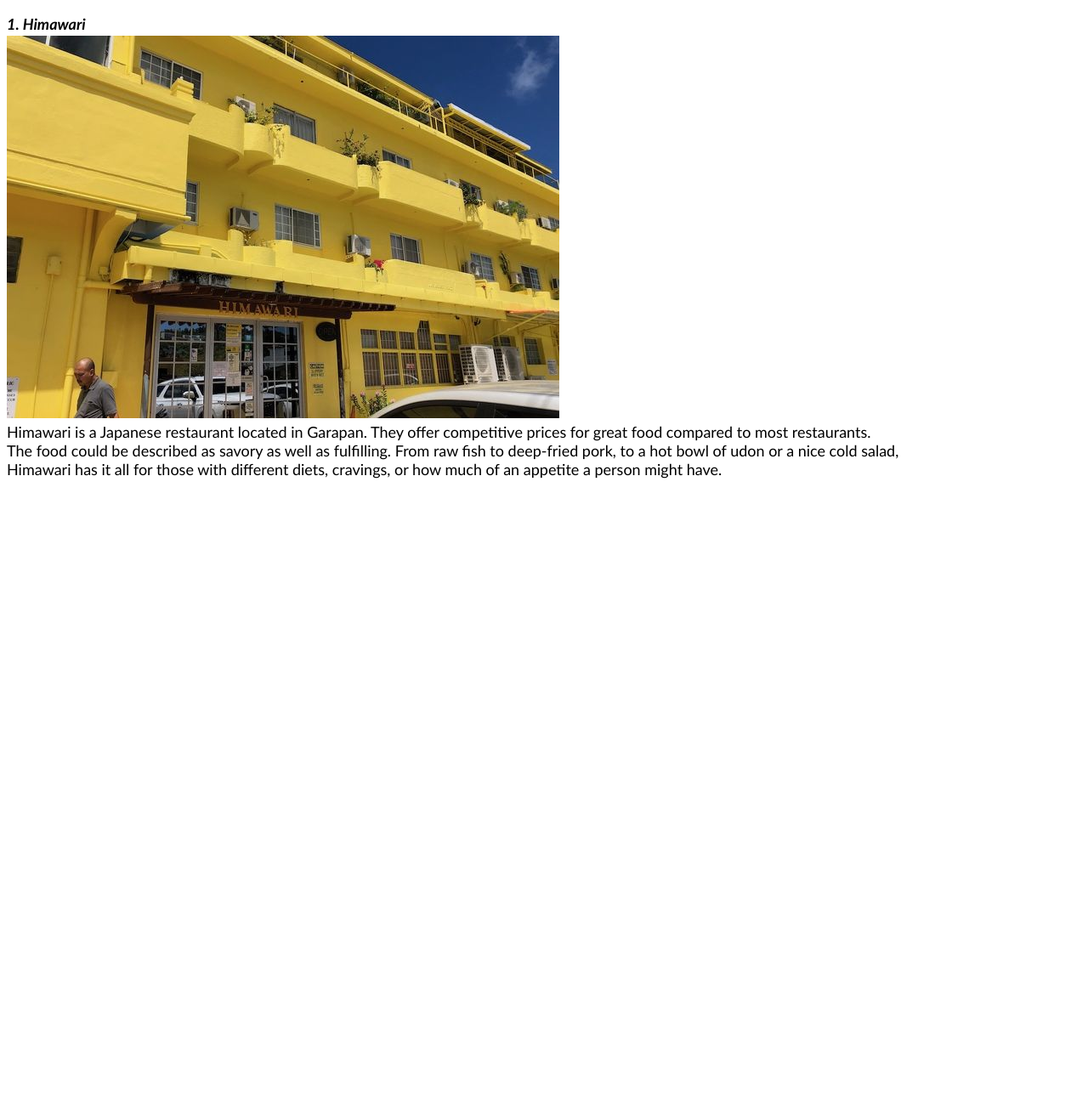
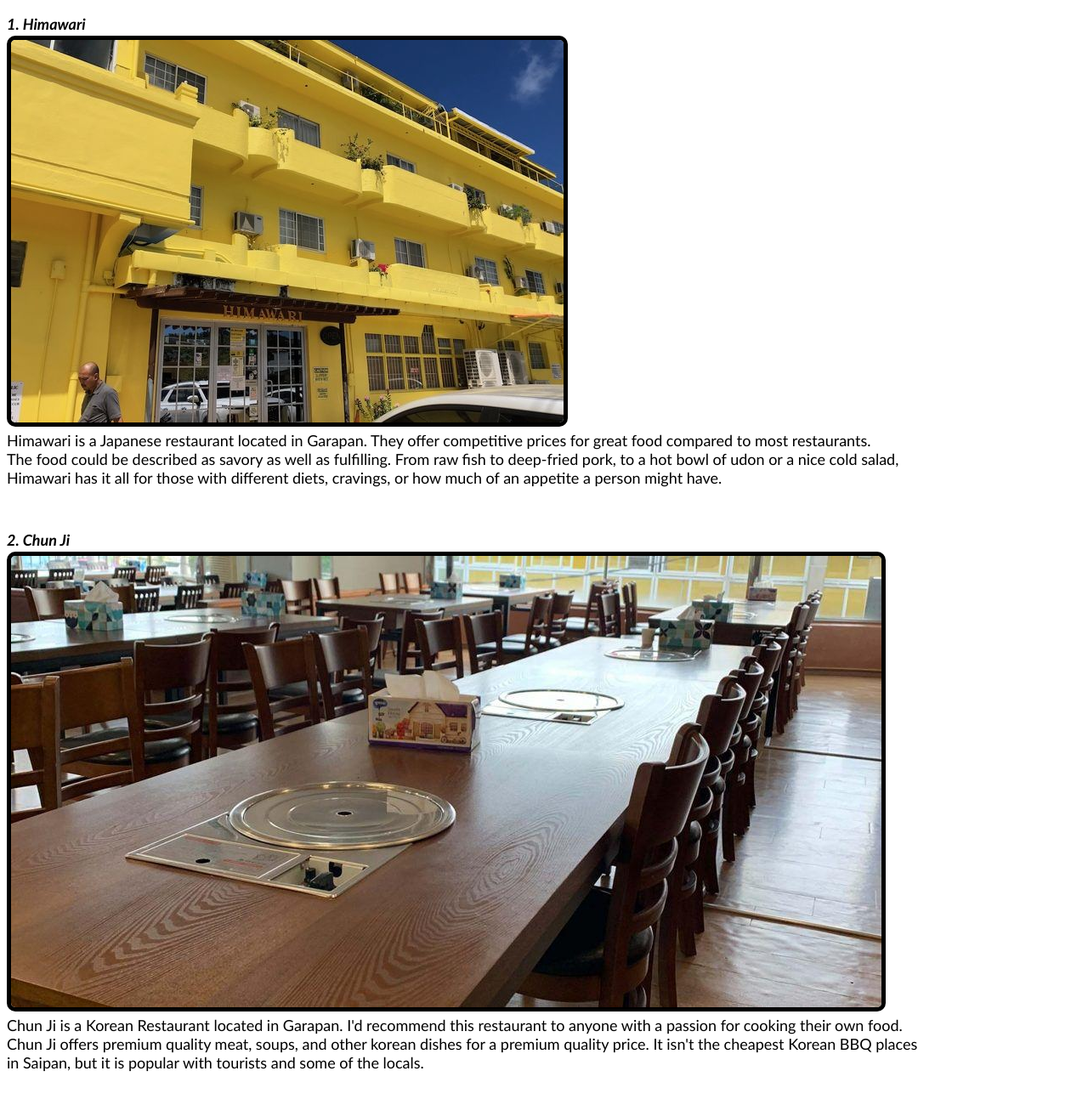
Before and after one commit to cmafn1217/WK3_Assignment_1, a plain HTML site: page index.html in a window 1280 px wide. Shown: the part 324-1624 px from the top of the page at 85% size. Before the commit the page ends 931 px from the top, so only its background shows below. Drawn offline with Linux system fonts and the light colour scheme.

Commit message:
Updates to website

```diff
--- a/index.html
+++ b/index.html
@@ -38,7 +38,7 @@
         <br>
 
         <h2><em>1. Himawari</em></h2>
-        <img src="myimages/650x450_17223020.jpg" alt="Image of the exterior of Himawari Restaurant">
+        <img src="myimages/650x450_17223020.jpg" alt="Image of the exterior of Himawari Restaurant" class="bordered-image">
         <p>
             Himawari is a Japanese restaurant located in Garapan. They offer competitive prices for great food
             compared to most restaurants.<br>The food could be described as savory as well as fulfilling.
@@ -46,6 +46,15 @@
             it all for those with different diets, cravings, or how much of an appetite a person might have.
         </p>
         <br>
+        <h2><em>2. Chun Ji</em></h2>
+        <img src="myimages/646e1c1757a79.image.jpg" alt="Image of the table inside Chun Ji Restaurant" class="bordered-image">
+        <p>
+            Chun Ji is a Korean Restaurant located in Garapan. I'd recommend this restaurant to anyone with a
+            passion for cooking their own food. <br>Chun Ji offers premium quality meat, soups, and other korean dishes for a
+            premium quality price. It isn't the cheapest Korean BBQ places<br> in Saipan, but it is popular with tourists and some of the locals.
+        </p>
+        <br>
+
     </main>
 
 </body>
--- a/textstyles.css
+++ b/textstyles.css
@@ -1,4 +1,9 @@
 html {
+
+    .bordered-image {
+        border: 5px solid black;
+        border-radius: 10px;
+    }
     header {
         font-family: Arial, Helvetica, sans-serif;
         font-size: 18px;
```
Also changed, not shown: myimages/646e1c1757a79.image.jpg (added).
